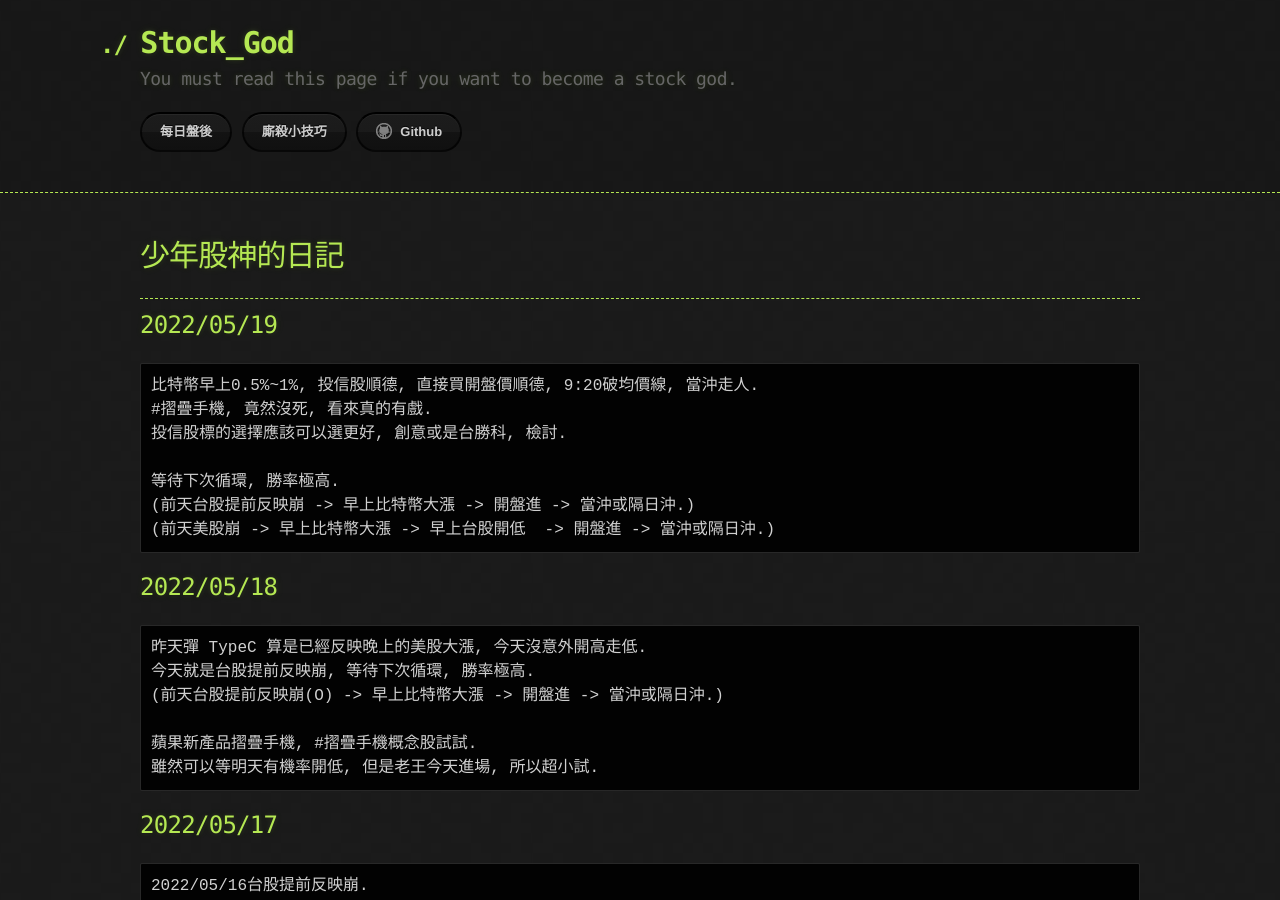
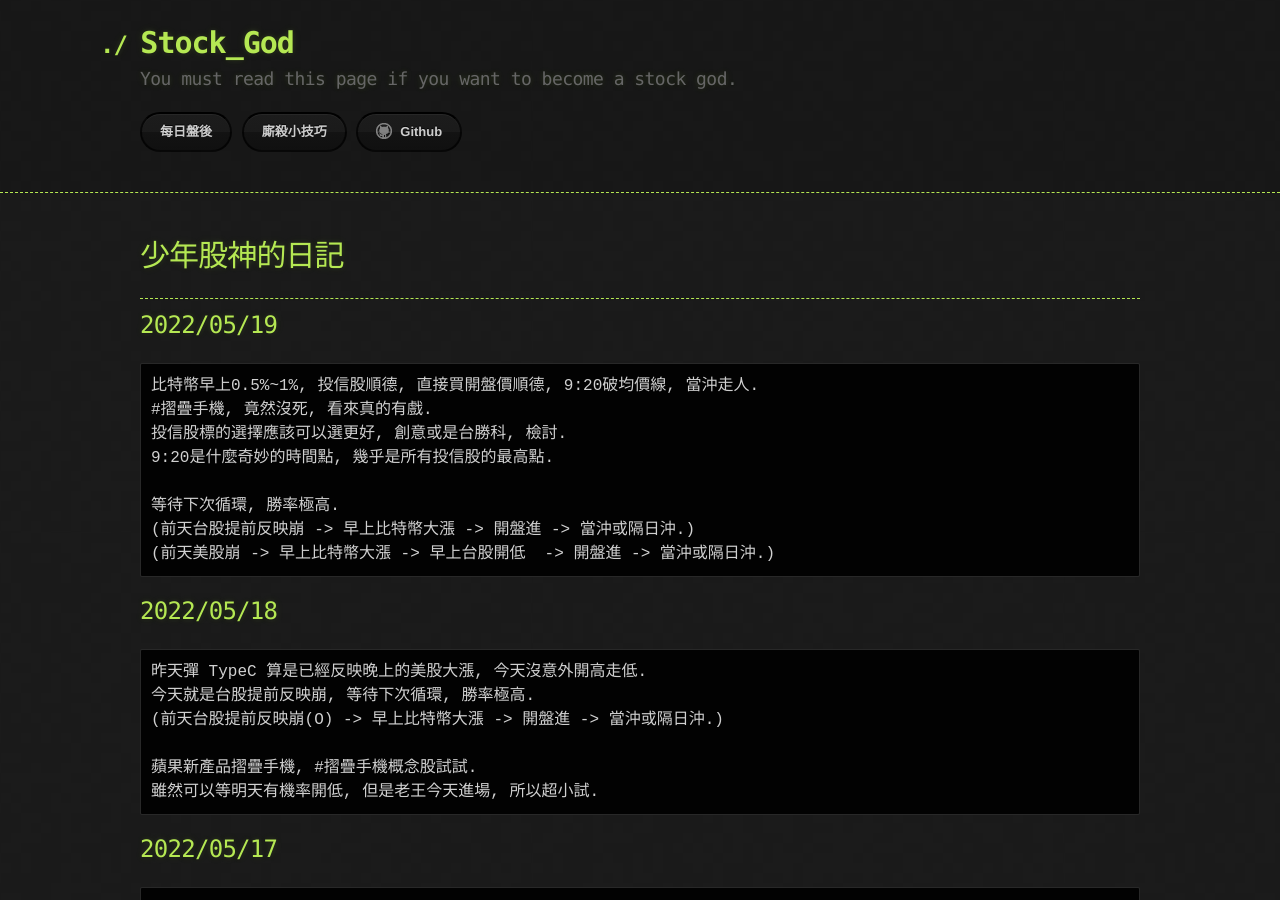
Before and after one commit to lepg5487/Stock_God, a Jekyll site: the page built from index.md, in a window 1280 px wide and 900 px high. Built offline with Jekyll 4.4.1, drawn with Linux system fonts in a browser that asks for light colours; our own code applies the rules of GitHub Pages for plain Markdown files.

Commit message:
Update index.md

```diff
--- a/index.md
+++ b/index.md
@@ -11,6 +11,7 @@ layout: testlayouts
 比特幣早上0.5%~1%, 投信股順德, 直接買開盤價順德, 9:20破均價線, 當沖走人.
 #摺疊手機, 竟然沒死, 看來真的有戲.
 投信股標的選擇應該可以選更好, 創意或是台勝科, 檢討.
+9:20是什麼奇妙的時間點, 幾乎是所有投信股的最高點.
 
 等待下次循環, 勝率極高.
 (前天台股提前反映崩 -> 早上比特幣大漲 -> 開盤進 -> 當沖或隔日沖.)
```
